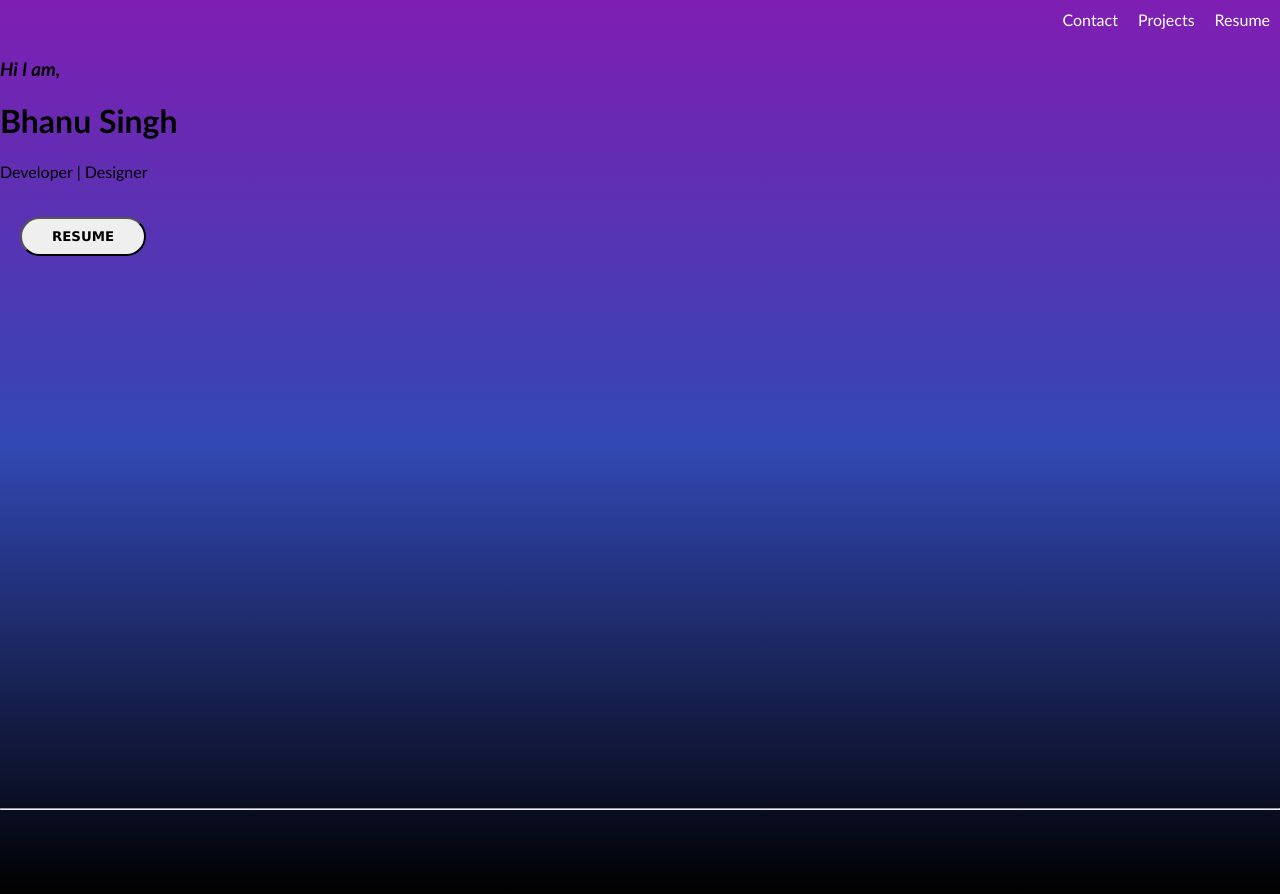
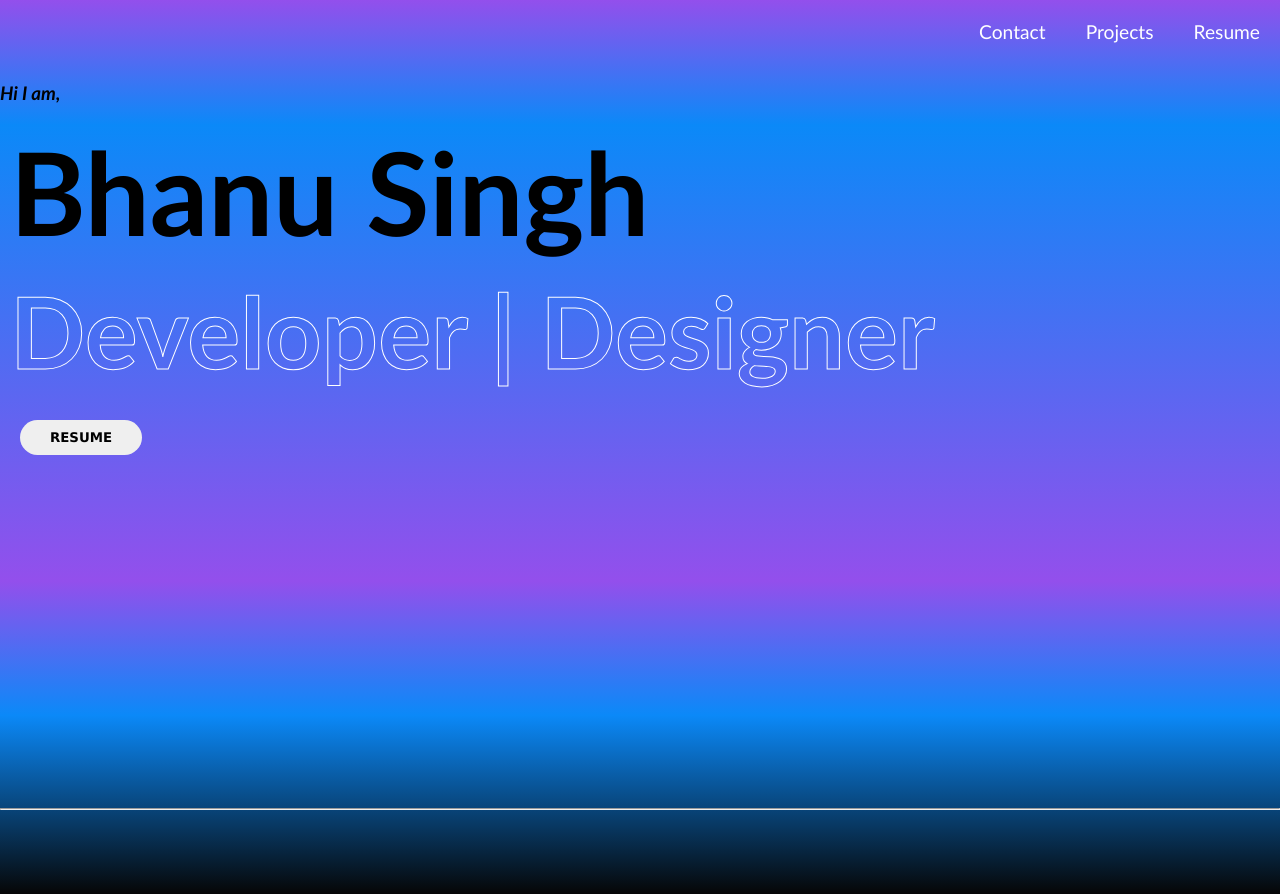
Before and after one commit to biasedzeus/portfolio-website, a React (Create React App) app: page / in a window 1280 px wide. Built offline with nearby package versions, Linux system fonts and the light colour scheme.

Commit message:
Fonts added & some styling

```diff
--- a/src/index.css
+++ b/src/index.css
@@ -1,8 +1,6 @@
 body {
   margin: 0;
-  font-family: -apple-system, BlinkMacSystemFont, 'Segoe UI', 'Roboto', 'Oxygen',
-    'Ubuntu', 'Cantarell', 'Fira Sans', 'Droid Sans', 'Helvetica Neue',
-    sans-serif;
+  font-family: 'Acme', sans-serif;
   -webkit-font-smoothing: antialiased;
   -moz-osx-font-smoothing: grayscale;
   font-family: 'Candara';
@@ -10,10 +8,15 @@ body {
 }
 
 html{
-  background: rgb(127,30,179) ;
-  background: linear-gradient(180deg, rgba(127,30,179,1) 0%, rgba(50,72,179,1) 50%,rgba(0,0,0,1) 100%) !important;
+
+  background: rgb(147,79,236);
+  background: linear-gradient(180deg, rgba(147,79,236,1) 0%, rgba(11,137,248,1) 14%, rgba(147,79,236,1) 65%, rgba(11,137,248,1) 80%, rgba(6,6,6,1) 100%);
 }
 
+
+
+
+/* // HERO PAGE/ */
 .hero-container{
   height: 100vh;
 
@@ -28,16 +31,63 @@ html{
 }
 
 .list-item{
-  padding: 10px;
+  padding: 20px;
+  font-size: larger;
+
 }
+i{
+  margin-bottom: 10px;
+}
+
+.devdes-container{
+  font-size: 6.2rem;
+  font-weight: 900;
+  color: transparent;
+  /* -webkit-text-fill-color: black; */
+  -webkit-text-stroke-width: 1px;
+  -webkit-text-stroke-color: white;}
+
+  .devdes-container:hover{
+
+    -webkit-text-fill-color: white;
+    -webkit-text-stroke-width: 1px;
+    -webkit-text-stroke-color: white;
+    transition: 5000ms ease-in-out;
+     cursor: pointer;}
+
+
+
+
 .resume-button{
   padding: 10px 30px;
   margin: 20px;
   border-radius: 20px;
   text-transform: uppercase;
-  font-weight: 800;
+  font-weight: 900;
   font-family:Verdana, Geneva, Tahoma, sans-serif;
   box-shadow: #000 2px;
+  border-style: none;
 
 
 }
+.resume-button:hover{
+  transform: scale(1.1);
+  transition: 200ms ease-in-out;
+
+}
+
+.name-cont-wrapper{
+  margin-top: 40px;
+  padding-left: 20px;
+  width: 80vw;
+}
+
+h1{
+  font-size: 7.2rem;
+  font-weight: 900;
+  margin: 10px;
+}
+p{
+  margin: 10px;
+
+}
```
